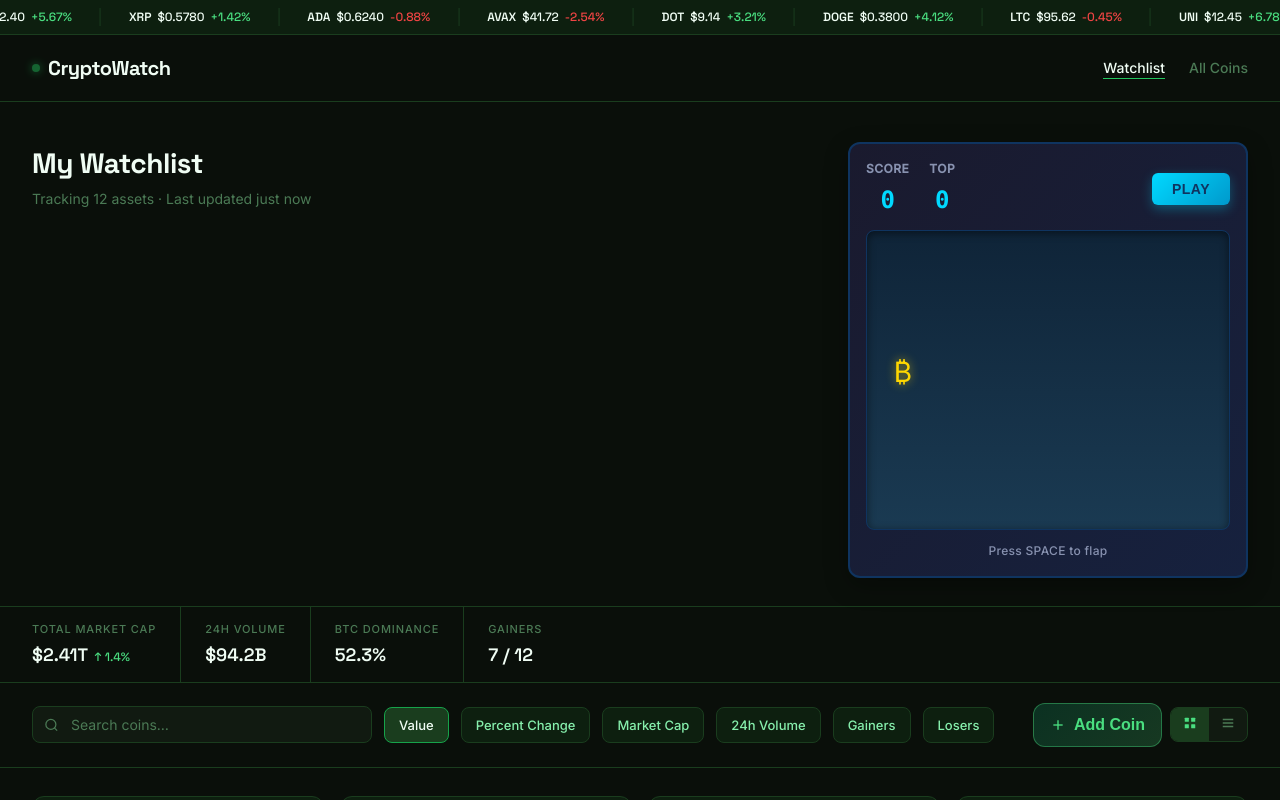
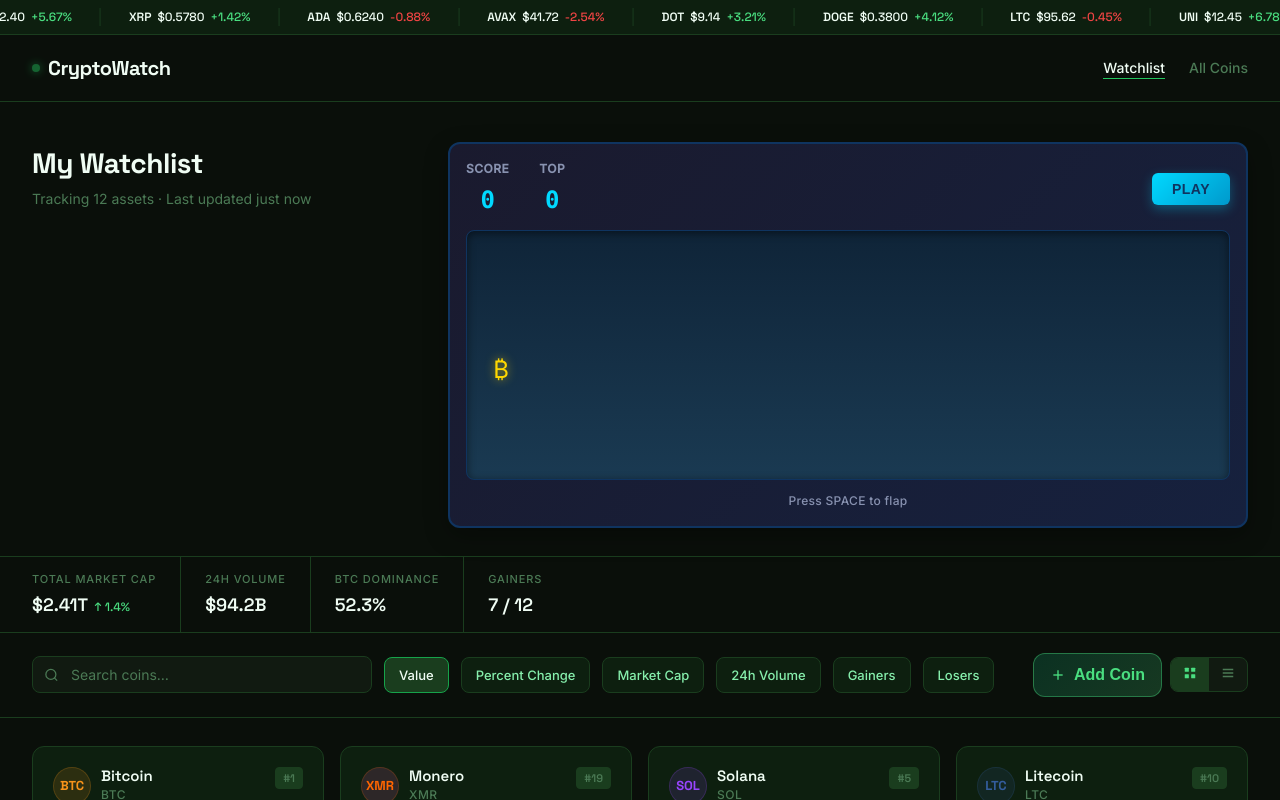
Before and after one commit to agility-partners/jack-olson-crypto, a Next.js app: page / in a window 1280 px wide. Shown: the top 800 px of the page. Built offline with nearby package versions, Linux system fonts and the light colour scheme.

Commit message:
Update FlappyCrypto CSS for 800x250 dimensions

```diff
--- a/src/app/components/FlappyCrypto.module.css
+++ b/src/app/components/FlappyCrypto.module.css
@@ -2,7 +2,7 @@
   display: flex;
   flex-direction: column;
   gap: 12px;
-  width: 400px;
+  width: 800px;
   background: linear-gradient(135deg, #1a1a2e 0%, #16213e 100%);
   border: 2px solid #0f3460;
   border-radius: 12px;
@@ -19,7 +19,7 @@
 
 .scores {
   display: flex;
-  gap: 20px;
+  gap: 30px;
 }
 
 .scoreItem {
@@ -57,6 +57,7 @@
   text-transform: uppercase;
   letter-spacing: 0.5px;
   box-shadow: 0 4px 12px rgba(0, 217, 255, 0.3);
+  white-space: nowrap;
 }
 
 .playBtn:hover {
@@ -71,7 +72,7 @@
 .gameCanvas {
   position: relative;
   width: 100%;
-  height: 300px;
+  height: 250px;
   background: linear-gradient(to bottom, #0f2438, #1a3a52);
   border: 1px solid #0f3460;
   border-radius: 8px;
@@ -82,12 +83,12 @@
 .bitcoin {
   position: absolute;
   left: 20px;
-  width: 32px;
-  height: 32px;
+  width: 28px;
+  height: 28px;
   display: flex;
   align-items: center;
   justify-content: center;
-  font-size: 28px;
+  font-size: 24px;
   color: #ffd700;
   text-shadow: 0 0 10px rgba(255, 215, 0, 0.6);
   transition: transform 0.1s ease-out;
@@ -100,10 +101,11 @@
 
 .obstacleContainer {
   position: absolute;
-  width: 60px;
+  width: 50px;
   height: 100%;
   display: flex;
   flex-direction: column;
+  top: 0;
 }
 
 .obstacle {
```
